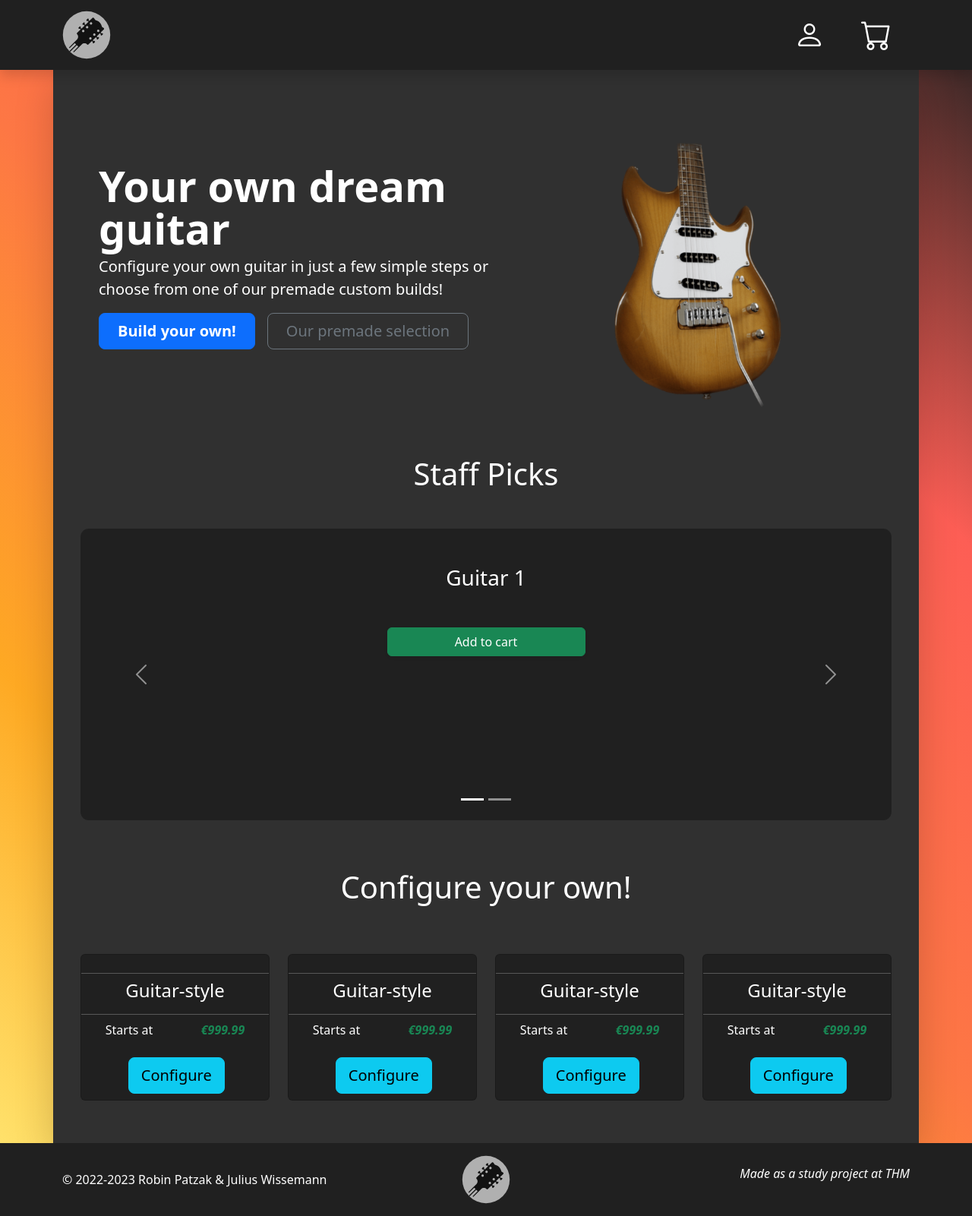
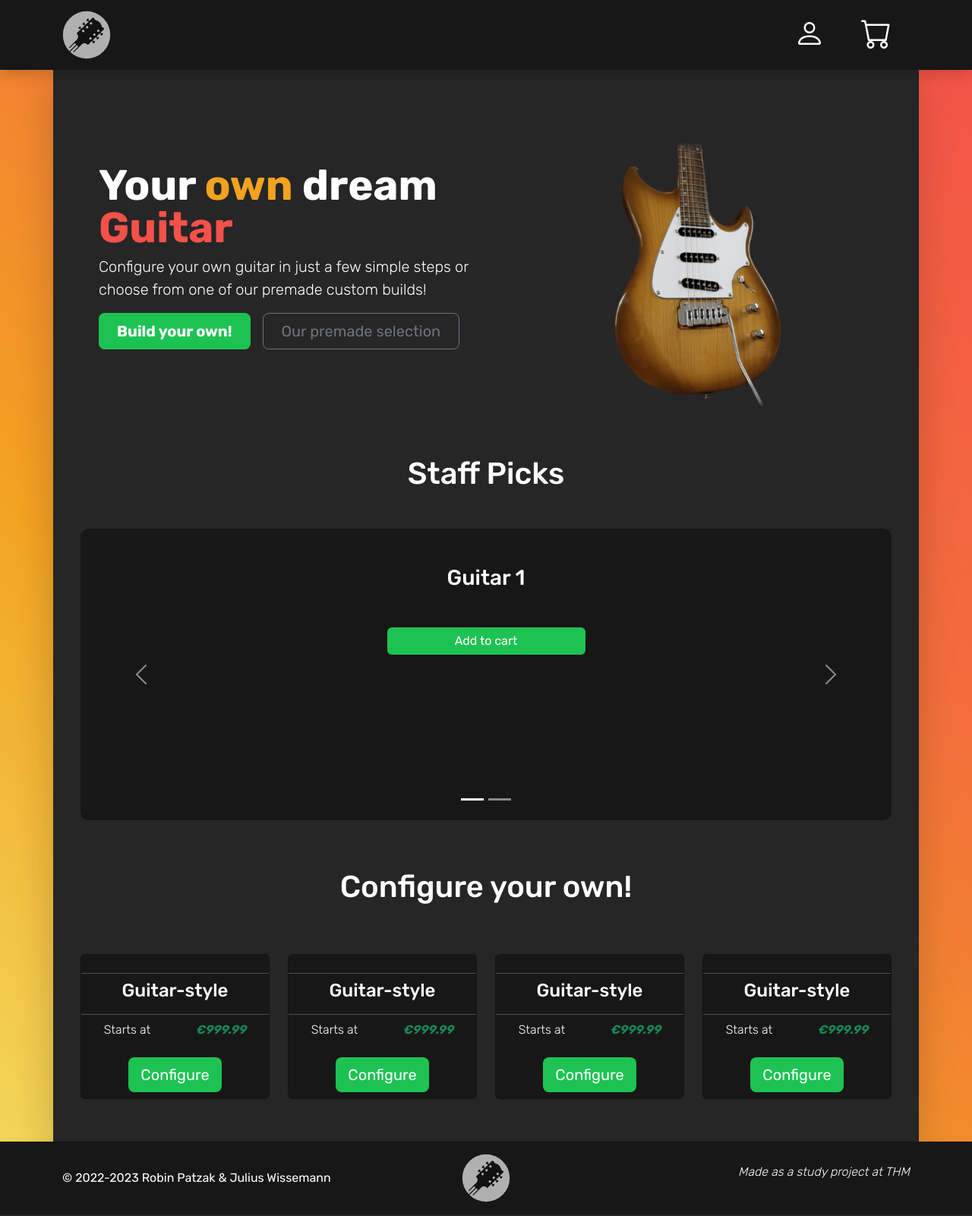
Before and after one commit to elegist/thm-guitar-configurator, a Django app: page / in a window 1280 px wide. Shown: the whole page at 76% size. Run offline with Django 4.2, Linux system fonts and the light colour scheme; some libraries are stand-ins or nearby versions.

Commit message:
first styling iteration

```diff
--- a/base/templates/base/guitar-card.html
+++ b/base/templates/base/guitar-card.html
@@ -13,6 +13,6 @@
         <p class="fw-bold fst-italic text-success">€999.99</p>
     </div>
     <div class="d-grid gap-2 col-6 mx-auto my-2">
-        <button class="btn btn-info btn-lg" type="button" data-bs-toggle="modal" data-bs-target="#configuratorModalStep1">Configure</button>
+        <button class="btn btn-primary btn-lg" type="button" data-bs-toggle="modal" data-bs-target="#configuratorModalStep1">Configure</button>
     </div>
 </div>
--- a/base/templates/base/home.html
+++ b/base/templates/base/home.html
@@ -1,8 +1,6 @@
-{% extends 'index.html' %} {% block content %}
-{% load static %}
+{% extends 'index.html' %} {% block content %} {% load static %}
 <!-- account -->
-{% include 'base/account/login.html' %}
-{% include 'base/account/register.html' %}
+{% include 'base/account/login.html' %} {% include 'base/account/register.html' %}
 
 <!-- configurator -->
 <!-- TODO: should be generated by forloop -> maxSteps is .length -->
@@ -16,22 +14,45 @@
 <div class="container bg-custom-light shadow-lg">
     <div class="container py-5">
         <div class="row pb-0 pe-lg-0 pt-lg-5 align-items-center rounded-3">
-          <div class="col-lg-7 p-3 p-lg-5 pt-lg-3">
-            <h1 class="display-4 fw-bold lh-1">Your own dream guitar</h1>
-            <p class="lead">Configure your own guitar in just a few simple steps or choose from one of our premade custom builds!</p>
-            <div class="d-grid gap-2 d-md-flex justify-content-md-start mb-4 mb-lg-3">
-              <button type="button" class="btn btn-primary btn-lg px-4 me-md-2 fw-bold">Build your own!</button>
-              <button type="button" class="btn btn-outline-secondary btn-lg px-4">Our premade selection</button>
+            <div class="col-lg-7 p-3 p-lg-5 pt-lg-3">
+                <h1 class="display-4 fw-bold lh-1">Your <span class="text-color-secondary">own</span> dream <span class="text-color-primary">Guitar</span></h1>
+                <p class="lead">
+                    Configure your own guitar in just a few simple steps or
+                    choose from one of our premade custom builds!
+                </p>
+                <div
+                    class="d-grid gap-2 d-md-flex justify-content-md-start mb-4 mb-lg-3"
+                >
+                    <button
+                        type="button"
+                        class="btn btn-primary btn-lg px-4 me-md-2 fw-bold"
+                    >
+                        Build your own!
+                    </button>
+                    <button
+                        type="button"
+                        class="btn btn-outline-secondary btn-lg px-4"
+                    >
+                        Our premade selection
+                    </button>
+                </div>
             </div>
-          </div>
-          <div class="col-lg-4">
-              <img class="img-fluid" src="{% static 'images/guitar.png' %}" alt="">
-          </div>
+            <div class="col-lg-4">
+                <img
+                    class="img-fluid"
+                    src="{% static 'images/guitar.png' %}"
+                    alt=""
+                />
+            </div>
         </div>
-      </div>
+    </div>
 
-    <div class="container py-3">{% include 'base/staff-picks-carousel/staff-picks.html' %}</div>
-    <div class="container py-5">{% include 'base/configure-your-own.html' %}</div>
+    <div class="container py-3">
+        {% include 'base/staff-picks-carousel/staff-picks.html' %}
+    </div>
+    <div class="container py-5">
+        {% include 'base/configure-your-own.html' %}
+    </div>
 </div>
 
 {% endblock content %}
--- a/base/templates/base/staff-picks-carousel/staff-picks-carousel-item.html
+++ b/base/templates/base/staff-picks-carousel/staff-picks-carousel-item.html
@@ -2,6 +2,6 @@
     <h3>{{ guitarName }}</h3>
     <img src="https://via.placeholder.com/274x145" alt="" srcset="">
     <div class="d-grid gap-2 col-3 mx-auto">
-        <button class="btn btn-success shadow-sm mt-3">Add to cart</button>
+        <button class="btn btn-primary shadow-sm mt-3">Add to cart</button>
     </div>
 </div>
--- a/static/styles/main.css
+++ b/static/styles/main.css
@@ -1,34 +1,94 @@
+@font-face {
+    font-family: PlayfairDisplay;
+    src: url(../fonts/Rubik-VariableFont_wght.ttf);
+}
+
 :root {
-    --navbar-gradient: linear-gradient(-90deg, #fd5e55, #ffbf42);
+    --color-neutral-400: hsl(0, 0%, 9%);
+    --color-neutral-200: hsl(0, 0%, 15%);
+    --color-primary-400: hsl(3, 88%, 62%);
+    --color-primary-300: hsl(17, 88%, 59%);
+    --color-secondary-400: hsl(37, 89%, 54%);
+    --color-secondary-300: hsl(51, 85%, 66%);
+    --color-accent-400: hsl(139, 74%, 44%);
+    --color-accent-300: hsl(139, 87%, 61%);
+
+    --navbar-gradient: linear-gradient(
+        -90deg,
+        var(--color-primary-400),
+        var(--color-secondary-300)
+    );
     --background-gradient: linear-gradient(
         45deg,
-        #ffea76,
-        #fea923,
-        #fd7744,
-        #fd5e55,
-        #202020
+        var(--color-secondary-300),
+        var(--color-secondary-400),
+        var(--color-primary-300),
+        var(--color-primary-400)
     );
-    --dark: #202020;
-    --lighter: #303030;
+
+    --font-family-primary: PlayfairDisplay;
+    --font-family-heading: var(--font-family-primary);
+    --font-family-body: var(--font-family-primary);
+
+    --font-weight-regular: 400;
+    --font-weight-semi-bold: 500;
+    --font-weight-bold: 700;
+
+    --font-size-h1: 2.5rem;
+    --font-size-h2: 2rem;
+    --font-size-h3: 1.75rem;
+    --font-size-h4: 1.5rem;
+    --font-size-regular: 1rem;
+}
+
+html {
+    scroll-behavior: smooth;
 }
 
 body {
     background: var(--background-gradient);
+    font-family: var(--font-family-primary) !important;
+}
+
+.text-color-primary {
+    color: var(--color-primary-400);
+}
+
+.text-color-secondary {
+    color: var(--color-secondary-400);
+}
+
+.text-color-accent {
+    color: var(--color-accent-400);
+}
+
+.btn-primary {
+    background-color: var(--color-accent-400);
+    border: none;
+}
+
+.btn-primary:is(:hover, :active) {
+    background-color: var(--color-accent-300);
+    color: black;
 }
 
 .bg-custom-dark {
-    background: var(--dark);
+    background: var(--color-neutral-400);
     color: white;
 }
 
 .bg-custom-light {
-    background: var(--lighter);
+    background: var(--color-neutral-200);
     color: white;
 }
 
 .nav-link,
 .navbar-toggler-icon {
     color: white !important;
+}
+
+.nav-link:is(:hover) {
+    color: var(--color-accent-400) !important;
 }
 
 .navbar-nav {
@@ -41,11 +101,11 @@ body {
 
 .carousel-item {
     height: 24rem;
-    background: var(--dark);
+    background: var(--color-neutral-400);
     border-radius: 0.7rem;
 }
 
 .guitar-card {
-    background-color: var(--dark) !important;
+    background-color: var(--color-neutral-400) !important;
     color: white;
 }
--- a/templates/footer.html
+++ b/templates/footer.html
@@ -1,6 +1,6 @@
 {% load static %}
 
-<div class="container-fluid bg-custom-dark">
+<div class="container-fluid bg-custom-dark shadow">
     <footer
         class="container d-flex flex-wrap justify-content-between align-items-center py-3"
     >
--- a/templates/index.html
+++ b/templates/index.html
@@ -6,8 +6,6 @@
         <meta http-equiv="X-UA-Compatible" content="IE=edge" />
         <meta name="viewport" content="width=device-width, initial-scale=1.0" />
         <title>Guitar Configurator</title>
-        <link rel="stylesheet" href="{% static 'styles/main.css' %}" />
-
         <!-- Bootstrap -->
         <link
             href="https://cdn.jsdelivr.net/npm/bootstrap@5.2.3/dist/css/bootstrap.min.css"
@@ -24,6 +22,7 @@
             rel="stylesheet"
             href="https://cdn.jsdelivr.net/npm/bootstrap-icons@1.10.3/font/bootstrap-icons.css"
         />
+        <link rel="stylesheet" href="{% static 'styles/main.css' %}" />
     </head>
 
     <body>
```
Also changed, not shown: static/fonts/PlayfairDisplay-VariableFont_wght.ttf (added), static/fonts/Rubik-VariableFont_wght.ttf (added).
